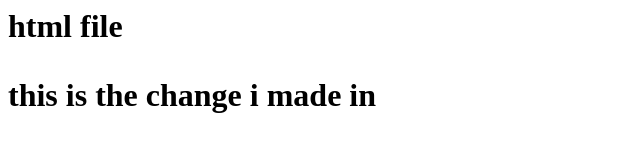
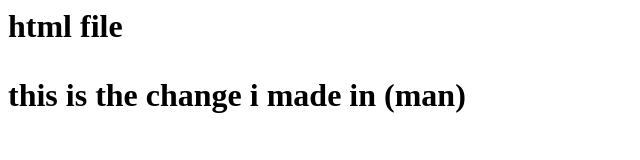
Before and after one commit to manprajapati77/remote-to-git, a plain HTML site: page index.html in a window 1280 px wide. Shown: the whole page, without its empty margins (0-640 px from the left). Drawn offline with Linux system fonts and the light colour scheme.

Commit message:
commit man

```diff
--- a/index.html
+++ b/index.html
@@ -1,3 +1,3 @@
 <h1>html file
-    <p>this is the change i made in <code></code></p>
+    <p>this is the change i made in (man) <code></code></p>
 </h1>
```
